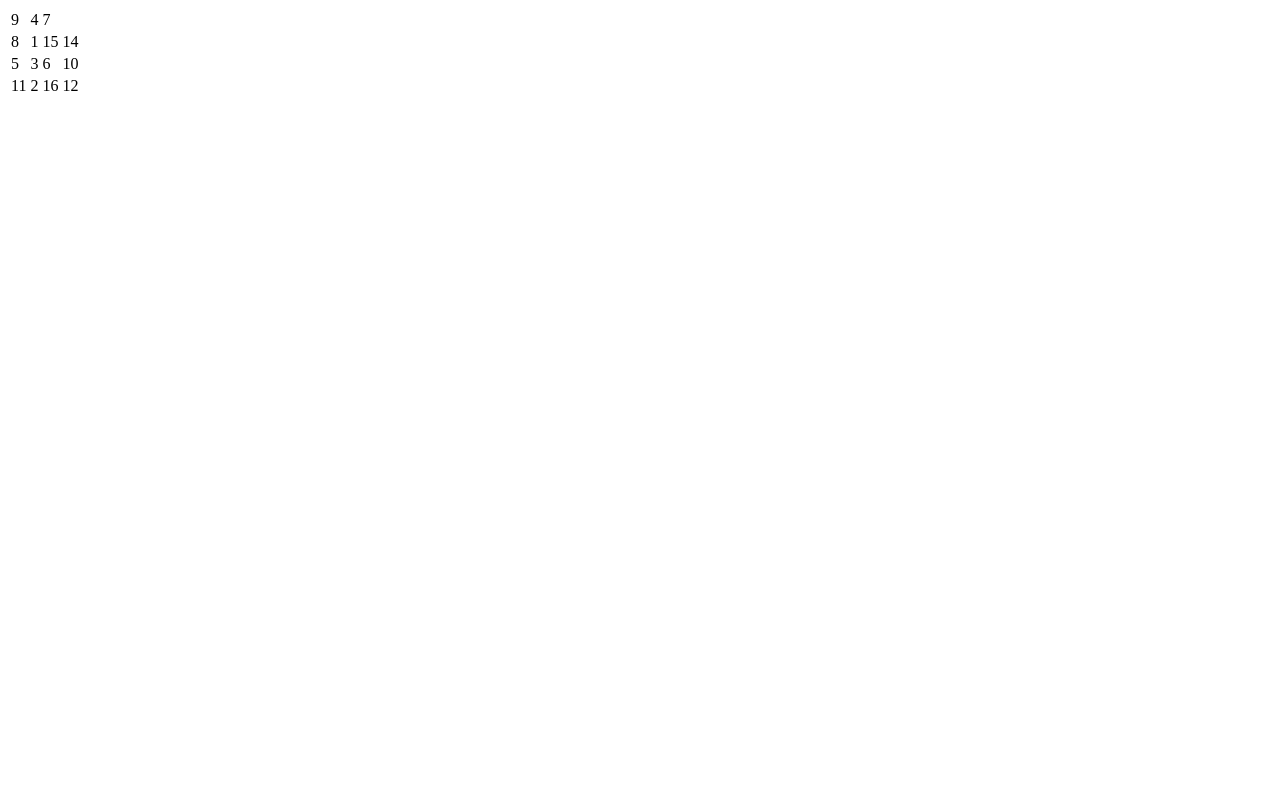
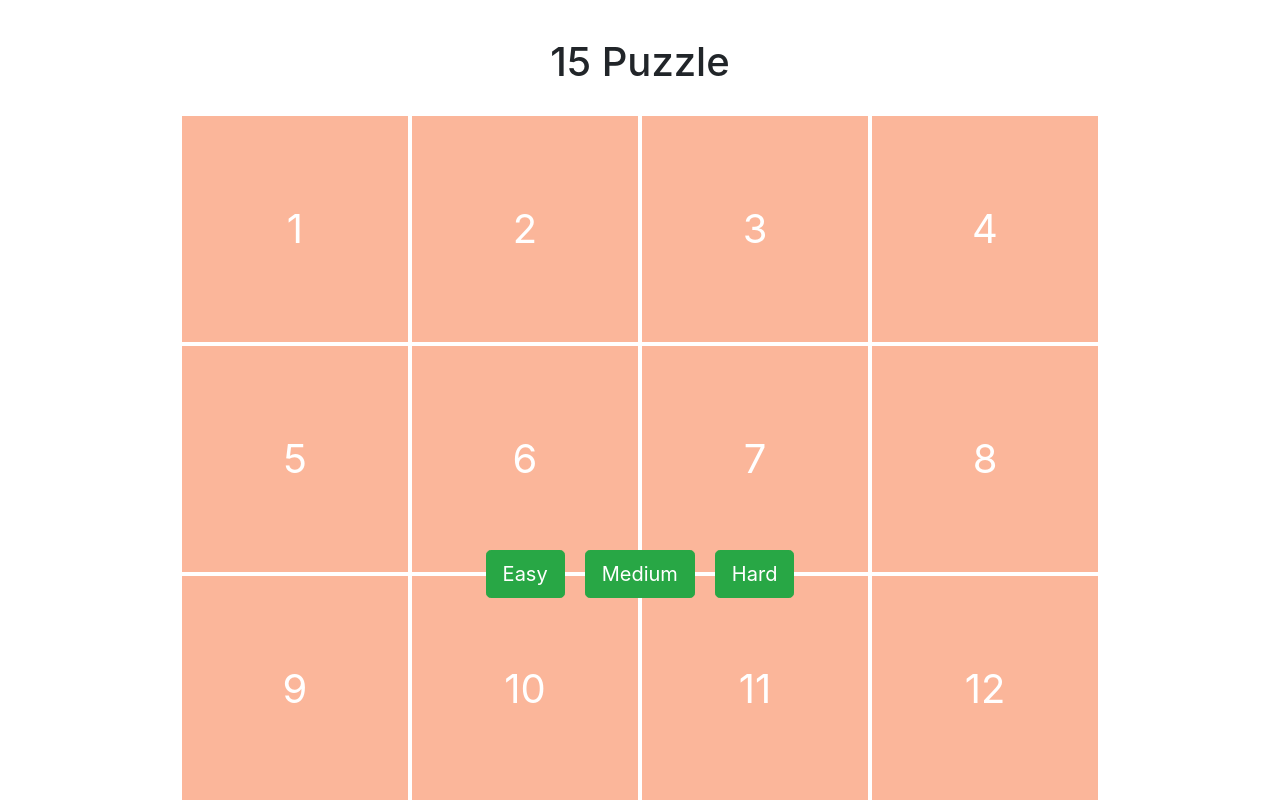
Before and after one commit to edgaryp/15-puzzle, a Vue app: page / in a window 1280 px wide. Shown: the top 800 px of the page. Built offline with nearby package versions, Linux system fonts and the light colour scheme.

Commit message:
Added puzzle logic

```diff
--- a/src/App.vue
+++ b/src/App.vue
@@ -1,12 +1,27 @@
 <template>
   <div id="app">
-    <Puzzle />
+    <div class="container">
+      <div class="row">
+        <div class="col-sm-10 offset-sm-1">
+          <h1>15 Puzzle</h1>
+          <div class="container">
+            <div class="row">
+              <Puzzle />
+            </div>
+            <div v-if="invalidMoveTile"  class="row">
+              <AlertMessage />
+            </div>
+          </div>
+        </div>
+      </div>
+    </div>
   </div>
 </template>
 
 <script>
 import { mapState, mapGetters, mapActions } from 'vuex';
 import Puzzle from './components/Puzzle.vue';
+import AlertMessage from './components/AlertMessage.vue';
 
 export default {
   name: 'app',
@@ -16,29 +31,47 @@ export default {
     };
   },
   components: {
-    Puzzle
+    Puzzle,
+    AlertMessage
   },
   computed: {
     ...mapState([
-      'puzzleDimension'
+      'puzzleDimension',
+      'tiles',
+      'targetTile'
     ]),
     ...mapGetters([
       'totalTilesCount',
-      'tiles',
-      'shuffleTilesInGrid'
+      'shuffleTilesInGrid',
+      'invalidMoveTile'
     ])
   },
   methods: {
     ...mapActions([
-
+      'createTiles'
     ])
   },
   created() {
-
+    this.createTiles();
   }
 };
 </script>
 
 <style lang="less">
 
+#app {
+  > .container {
+    padding-top: 3%;
+  }
+}
+
+h1 {
+  text-align: center;
+}
+
+@media (max-width: 575.98px) {
+  h1 {
+    font-size: 1.8em !important;
+  }
+}
 </style>
--- /dev/null
+++ b/src/components/AlertMessage.vue
@@ -0,0 +1,12 @@
+<template>
+  <div class="alert alert-primary col-12" role="alert">
+    This is a primary alert—check it out!
+  </div>
+</template>
+
+<script>
+
+export default {
+  name: 'alert-message'
+};
+</script>
--- a/src/components/Puzzle.vue
+++ b/src/components/Puzzle.vue
@@ -1,35 +1,129 @@
 <template>
-  <table>
-    <tr v-for="(row, index) in shuffleTilesInGrid" :key="index">
-      <td v-for="(tile, index) in row" :key="index">
-        {{tile || ''}}
-      </td>
-    </tr>
-  </table>
+  <div class="puzzle-wrap col-12">
+    <div v-if="!gameStart" class="overlay">
+      <button type="button" class="btn btn-success btn-lg" @click="start(3)">Easy</button>
+      <button type="button" class="btn btn-success btn-lg" @click="start(4)">Medium</button>
+      <button type="button" class="btn btn-success btn-lg" @click="start(5)">Hard</button>
+    </div>
+    <div :class="`row row-${index}`" v-for="(row, index) in shuffleTilesInGrid" :key="index">
+      <div class="tile" :class="{'empty': tile === 0}" v-for="(tile, index) in row" :key="index" :style="{ width: 100 / puzzleDimension + '%', paddingTop: 100 / puzzleDimension + '%' }" @click="tileClick(tile)">
+        <div>
+          {{tile || ''}}
+        </div>
+      </div>
+    </div>
+  </div>
 </template>
 
 <script>
-import { mapState, mapGetters } from 'vuex';
+import { mapState, mapGetters, mapMutations, mapActions } from 'vuex';
 
 export default {
   name: 'puzzle',
   data() {
     return {
-
+      gameStart: false
     };
   },
   computed: {
     ...mapState([
-      'puzzleDimension'
+      'puzzleDimension',
+      'tiles',
+      'targetTile'
     ]),
     ...mapGetters([
       'totalTilesCount',
-      'tiles',
-      'shuffleTilesInGrid'
+      'shuffleTilesInGrid',
+      'targetTileNeighbors',
+      'invalidMoveTile'
     ])
+  },
+  methods: {
+    ...mapMutations([
+      'setTargetTile',
+      'setRandomiseTiles'
+    ]),
+    ...mapActions([
+      'updateTiles',
+      'createTiles'
+    ]),
+    start(difficulty) {
+      this.createTiles(difficulty);
+      this.gameStart = !this.gameStart;
+    },
+    tileClick(tile) {
+      if (tile) {
+        this.setTargetTile(tile);
+        this.updateTiles(tile);
+      }
+    }
   }
 };
 </script>
 
 <style lang="less" scoped>
+.puzzle-wrap {
+  position: relative;
+  margin-top: 20px;
+  margin-bottom: 20px;
+  .overlay {
+    width: 100%;
+    height: 100%;
+    background-color: rgba(255, 255, 255, 0.6);
+    display: flex;
+    justify-content: center;
+    align-items: center;
+    position: absolute;
+    top: 0;
+    left: 0;
+    z-index: 10;
+    .btn {
+      margin: 10px;
+      @media (max-width: 575.98px) {
+        font-size: 1em !important;
+      }
+    }
+  }
+  .row {
+    display: flex;
+    justify-content: space-between;
+  }
+  .tile {
+    position: relative;
+    div {
+      display: flex;
+      justify-content: center;
+      align-items: center;
+      position: absolute;
+      top: 0;
+      left: 0;
+      width: 100%;
+      height: 100%;
+      background-color: #f74902;
+      border: 2px solid white;
+      color: white;
+      font-size: 2.5em;
+      @media (max-width: 575.98px) {
+        font-size: 1.7em;
+      }
+    }
+    &.empty div {
+      background-color: white;
+    }
+    &:not(.empty) {
+      cursor: pointer;
+    }
+  }
+  .label {
+    color: white;
+    width: 100%;
+    height: 100%;
+    vertical-align: middle;
+    text-align: center;
+    display: flex;
+    justify-content: center;
+    align-items: center;
+    padding: 102px;
+  }
+}
 </style>
--- a/src/main.js
+++ b/src/main.js
@@ -1,10 +1,11 @@
 import Vue from 'vue';
 import App from './App.vue';
 import store from './store';
+import 'bootstrap/dist/css/bootstrap.min.css';
 
 Vue.config.productionTip = false;
 
 new Vue({
   store,
-  render: h => h(App),
+  render: h => h(App)
 }).$mount('#app');
--- a/src/store.js
+++ b/src/store.js
@@ -1,4 +1,4 @@
-// /* eslint-disable */
+/* eslint-disable */
 import Vue from 'vue';
 import Vuex from 'vuex';
 
@@ -6,32 +6,94 @@ Vue.use(Vuex);
 
 export default new Vuex.Store({
   state: {
-    puzzleDimension: 4
+    puzzleDimension: 4,
+    tiles: null,
+    targetTile: {
+      label: null,
+      index: null
+    }
   },
   getters: {
     totalTilesCount(state) {
       return state.puzzleDimension ** 2;
     },
-    tiles(state, getters) {
-      const tiles = [];
-      for (let i = 0; i <= getters.totalTilesCount; i += 1) {
-        tiles.push(i);
+    shuffleTilesInGrid(state) {
+      const tiles = [...state.tiles];
+      const shuffleTilesInGrid = [];
+      for (let i = 0; i < state.puzzleDimension; i += 1) {
+        shuffleTilesInGrid.push(tiles.splice(0, state.puzzleDimension));
       }
-      return tiles.sort(() => { return Math.random() - 0.5; });
+      return shuffleTilesInGrid;
     },
-    shuffleTilesInGrid(state, getters) {
-      const tilesInGrid = [];
-      const tiles = [...getters.tiles];
-      for (let j = 0; j < state.puzzleDimension; j += 1) {
-        tilesInGrid.push(tiles.splice(0, state.puzzleDimension));
+    targetTileNeighbors(state) {
+      const { index } = state.targetTile;
+      const { puzzleDimension } = state;
+      if (state.targetTile.label) {
+        return {
+          self: state.tiles[index],
+          top: state.tiles[index - puzzleDimension] === 0 ? 'empty' : null,
+          right: index % puzzleDimension !== 3 ? state.tiles[index + 1] || 'empty' : null,
+          bottom: state.tiles[index + puzzleDimension] === 0 ? 'empty' : null,
+          left: index % puzzleDimension ? state.tiles[index - 1] || 'empty' : null
+        };
+      } else {
+        return null;
       }
-      return tilesInGrid;
+    },
+    invalidMoveTile(state, getters) {
+      return (getters.targetTileNeighbors && getters.targetTileNeighbors.self !== 0) && true;
     }
   },
   mutations: {
-
+    setRandomiseTiles(state, difficulty) {
+      state.puzzleDimension = difficulty;
+    },
+    setTiles(state, tiles) {
+      state.tiles = [...tiles];
+    },
+    setTargetTile(state, tile) {
+      state.targetTile.label = tile;
+      state.targetTile.index = state.tiles.indexOf(tile);
+    },
+    setUpdateTiles(state, data) {
+      const { self, top, right, bottom, left } = data.targetTileNeighbors;
+      const { index, label } = state.targetTile;
+      const tiles = [...state.tiles];
+      if (label > 0) {
+        if (top === 'empty') {
+          tiles[index - state.puzzleDimension] = label;
+          tiles[index] = 0;
+        } else if (right === 'empty') {
+          tiles[index + 1] = label;
+          tiles[index] = 0;
+        } else if (bottom === 'empty') {
+          tiles[index + state.puzzleDimension] = label;
+          tiles[index] = 0;
+        } else if (left === 'empty') {
+          tiles[index - 1] = label;
+          tiles[index] = 0;
+        }
+        state.tiles = [...tiles];
+      }
+    }
   },
   actions: {
-
+    createTiles({ commit, getters }, difficulty) {
+      const tiles = [];
+      const tilesCount = difficulty ** 2 || getters.totalTilesCount;
+      for (let i = 0; i < tilesCount; i += 1) {
+        tiles.push(i);
+      }
+      if (difficulty) {
+        commit('setRandomiseTiles', difficulty);
+        commit('setTiles', tiles.sort(() => Math.random() - 0.5));
+      } else {
+        commit('setTiles', tiles.sort((a, b) => (a===0)-(b===0) || +(a>b) || -(a<b)));
+      }
+    },
+    updateTiles({ commit, getters }, tile) {
+      const { targetTileNeighbors } = getters;
+      commit('setUpdateTiles', { targetTileNeighbors, tile });
+    }
   }
 });
```
Also changed, not shown: package.json (+23 -3 lines), src/components/HelloWorld.vue (deleted, +0 -58 lines), 1 other file (tests, documents, lock files or other folders).
